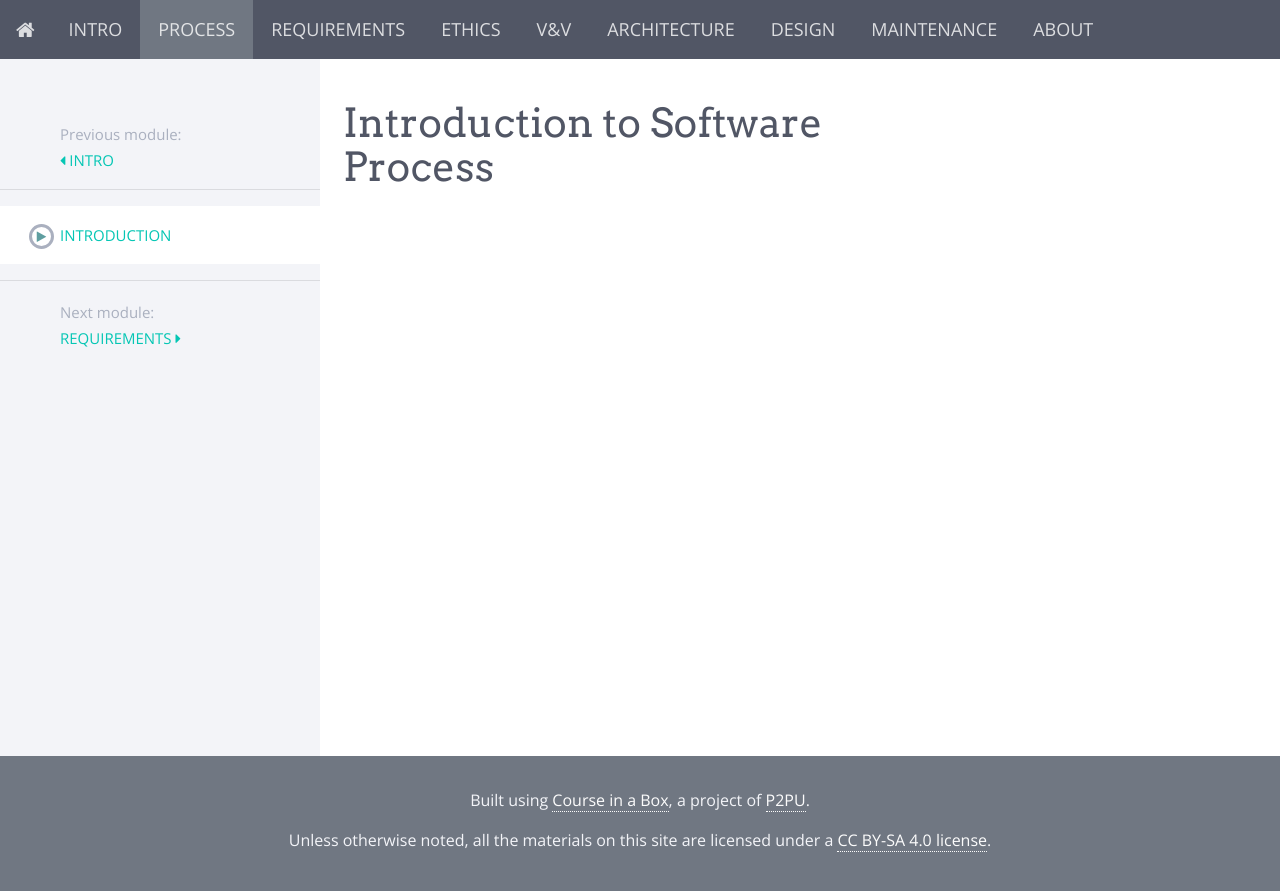
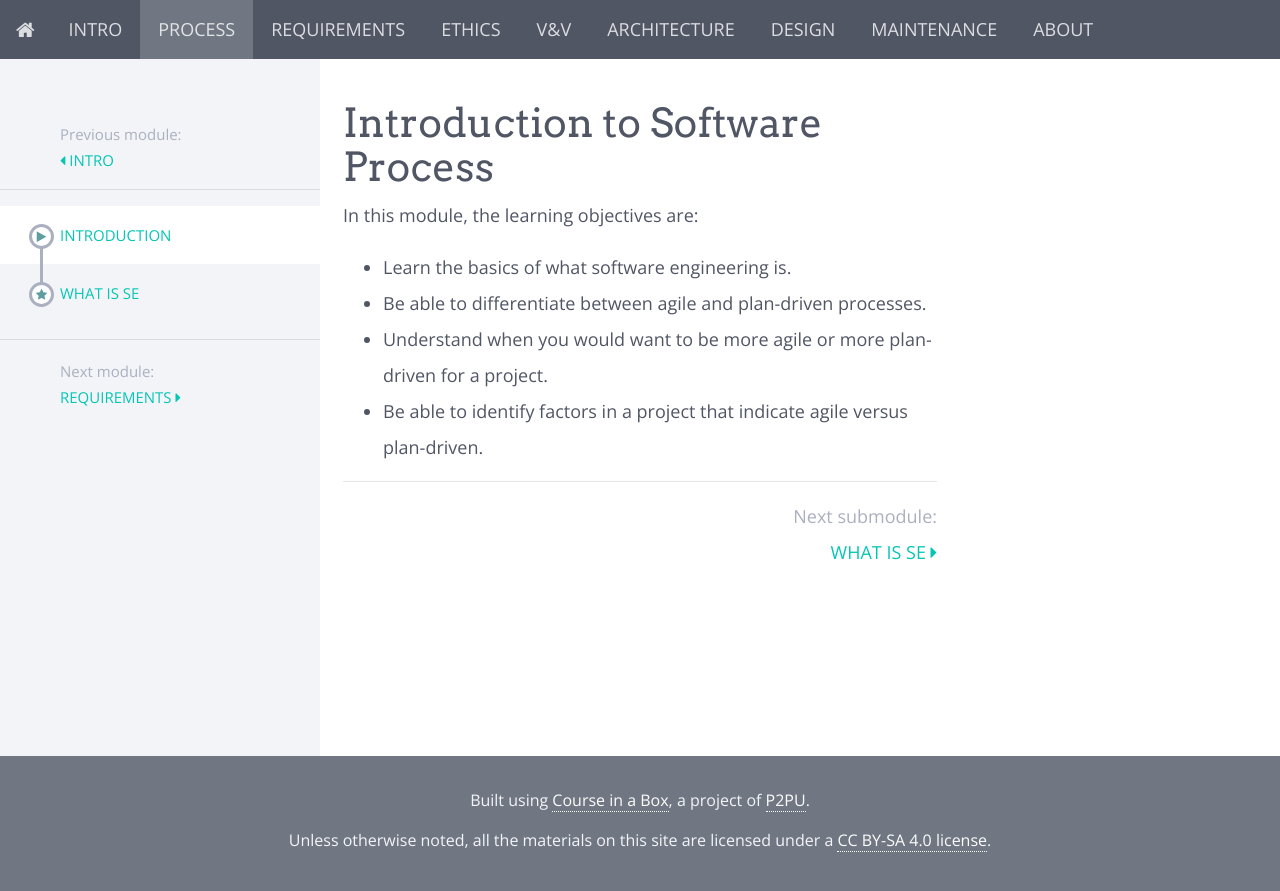
Before and after one commit to marksherriff/se-coursepack, a Jekyll site: the page built from modules/process/_posts/2021-05-01-introduction.md, in a window 1280 px wide. Shown: the top 891 px of the page. Built offline with Jekyll 4.4.1, drawn with Linux system fonts in a browser that asks for light colours; nearby versions of some CDN libraries.

Commit message:
process update

```diff
--- a/modules/process/_posts/2021-05-01-introduction.md
+++ b/modules/process/_posts/2021-05-01-introduction.md
@@ -3,3 +3,10 @@ title: Introduction
 ---
 
 # Introduction to Software Process
+
+In this module, the learning objectives are:
+
+* Learn the basics of what software engineering is.
+* Be able to differentiate between agile and plan-driven processes.
+* Understand when you would want to be more agile or more plan-driven for a project.
+* Be able to identify factors in a project that indicate agile versus plan-driven.
```
Also changed, not shown: modules/architecture/_posts/2021-05-01-introduction.md (+1 -5 lines), modules/ethics/_posts/2021-05-01-introduction.md (+2 -0 lines), modules/maintenance/_posts/2021-05-01-introduction.md (+1 -5 lines), modules/process/_posts/2021-05-02-what-is-se.md (added, +6 -0 lines), modules/requirements/_posts/2021-05-01-introduction.md (+1 -5 lines), modules/v&v/_posts/2021-05-01-introduction.md (+2 -0 lines).
